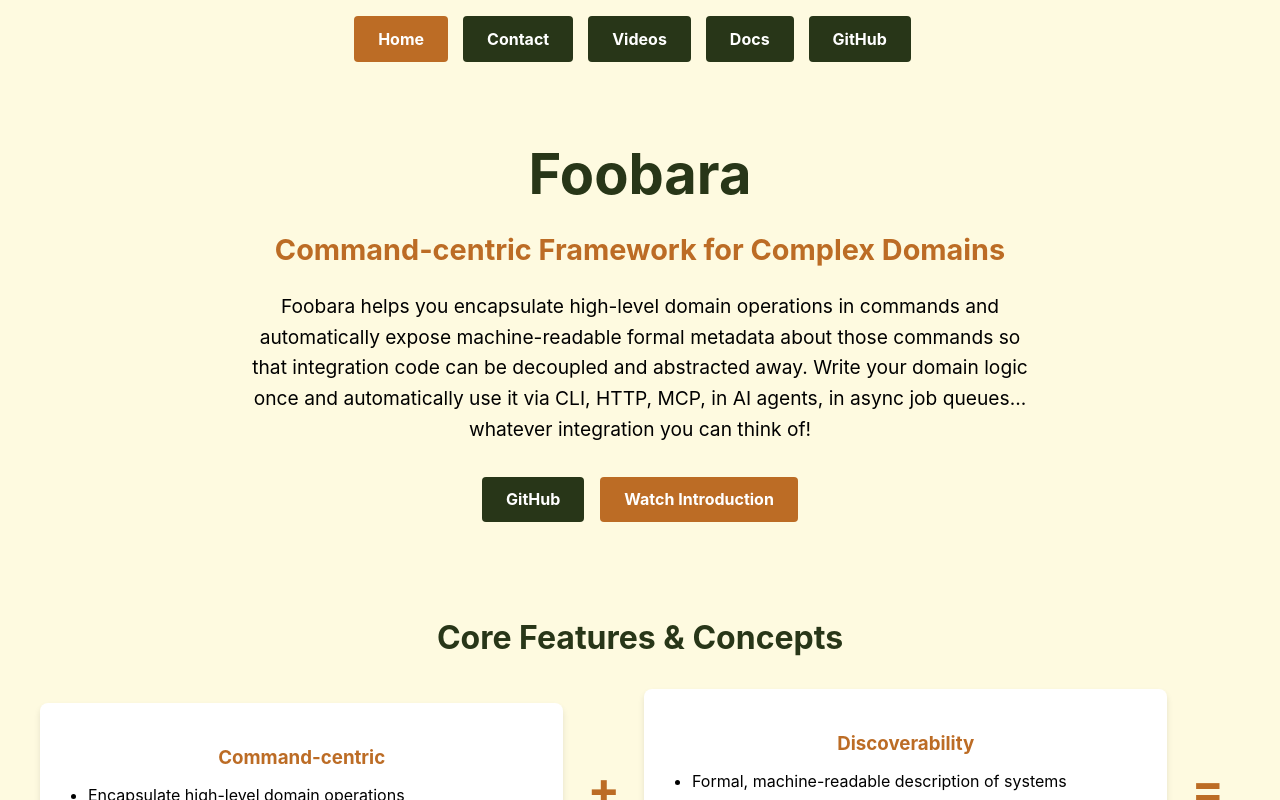
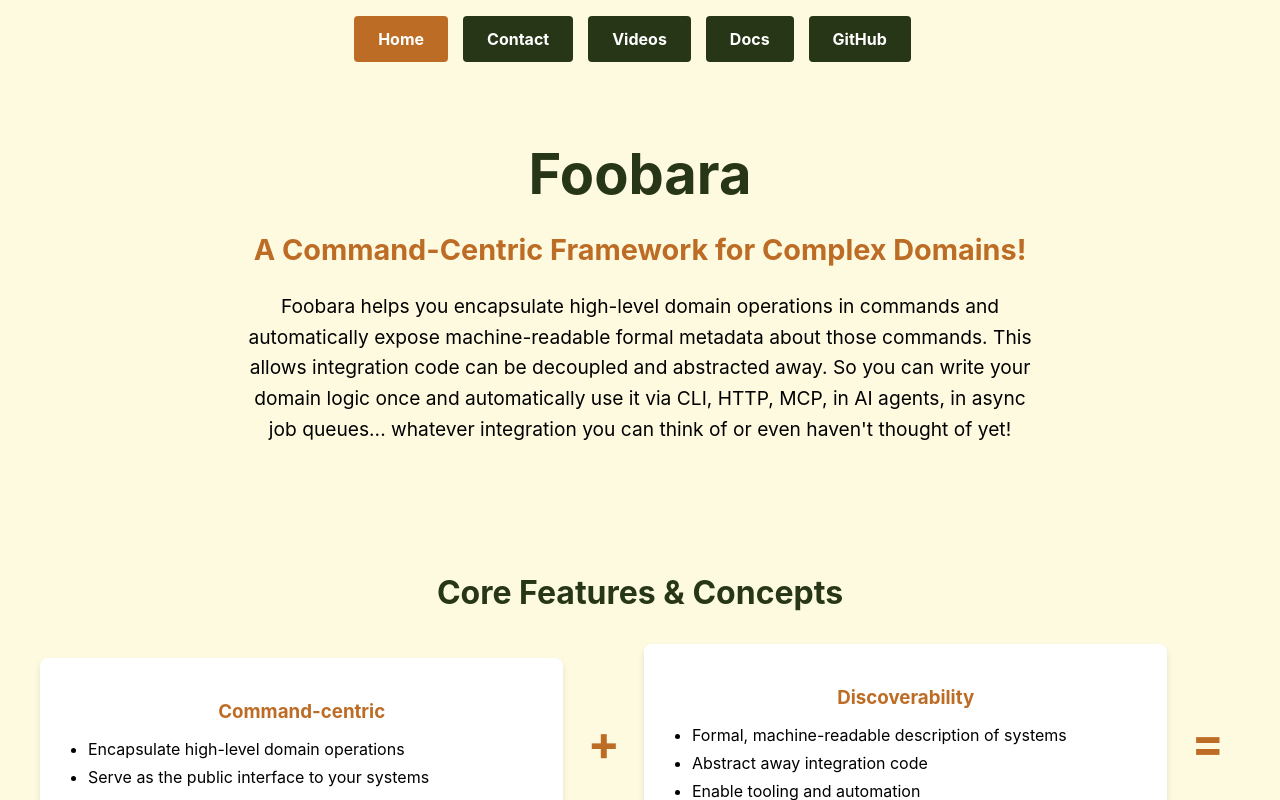
Before and after one commit to foobara/foobara-www, a React (Create React App) app: page / in a window 1280 px wide. Shown: the top 800 px of the page. Built offline with nearby package versions, Linux system fonts and the light colour scheme; the HTML template or start-up script is replaced by a standard one.

Commit message:
Change some links and copy

```diff
--- a/src/Home.tsx
+++ b/src/Home.tsx
@@ -1,5 +1,4 @@
 import React from 'react'
-import { Link } from 'react-router-dom'
 import './App.css'
 import './Home.css'
 
@@ -9,25 +8,14 @@
       <section className="hero-section">
         <div className="hero-content">
           <h1>Foobara</h1>
-          <h2>Command-centric Framework for Complex Domains</h2>
+          <h2>A Command-Centric Framework for Complex Domains!</h2>
           <p className="hero-description">
             Foobara helps you encapsulate high-level domain operations in commands and automatically
-            expose machine-readable formal metadata about those commands so that integration code
-            can be decoupled and abstracted away. Write your domain logic once and automatically use it
-            via CLI, HTTP, MCP, in AI agents, in async job queues... whatever integration you can think of!
+            expose machine-readable formal metadata about those commands. This allows integration code
+            can be decoupled and abstracted away. So you can write your domain logic once and automatically use it
+            via CLI, HTTP, MCP, in AI agents, in async job queues...
+            whatever integration you can think of or even haven&apos;t thought of yet!
           </p>
-          <div className="hero-cta">
-            <a className="cta-button" href="http://github.com/foobara/foobara">GitHub</a>
-
-            <a
-              href="https://youtu.be/SSOmQqjNSVY"
-              target="_blank"
-              rel="noopener noreferrer"
-              className="cta-button secondary"
-            >
-              Watch Introduction
-            </a>
-          </div>
         </div>
       </section>
 
@@ -153,7 +141,14 @@
         <h2>Ready to Get Started?</h2>
         <div className="cta-buttons">
           <a className="cta-button" href="http://github.com/foobara/foobara">GitHub</a>
-          <Link to="/videos" className="cta-button secondary">Watch Videos</Link>
+          <a
+            href="https://youtu.be/SSOmQqjNSVY"
+            target="_blank"
+            rel="noopener noreferrer"
+            className="cta-button secondary"
+          >
+            Watch an Intro Video
+          </a>
         </div>
       </section>
     </div>
```
